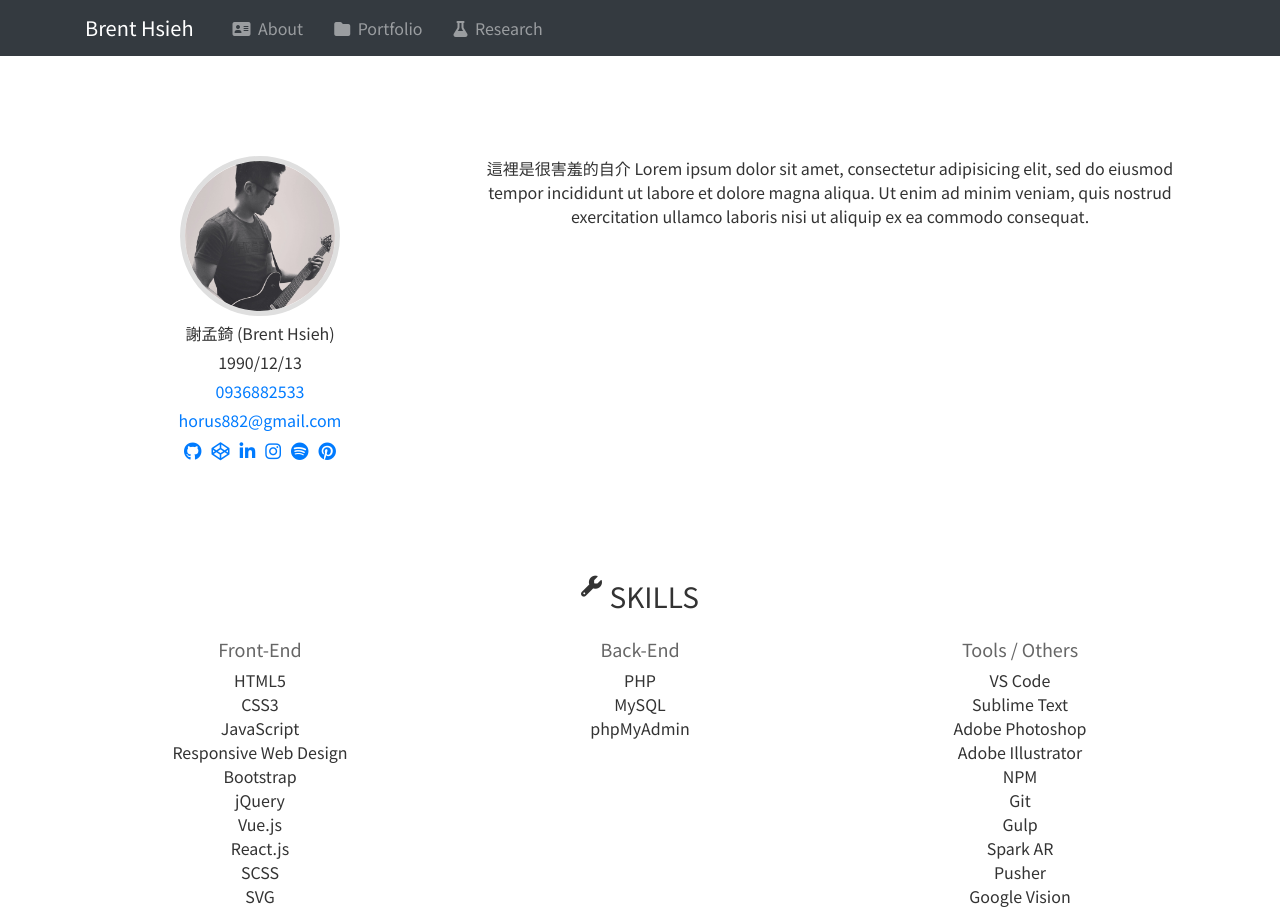
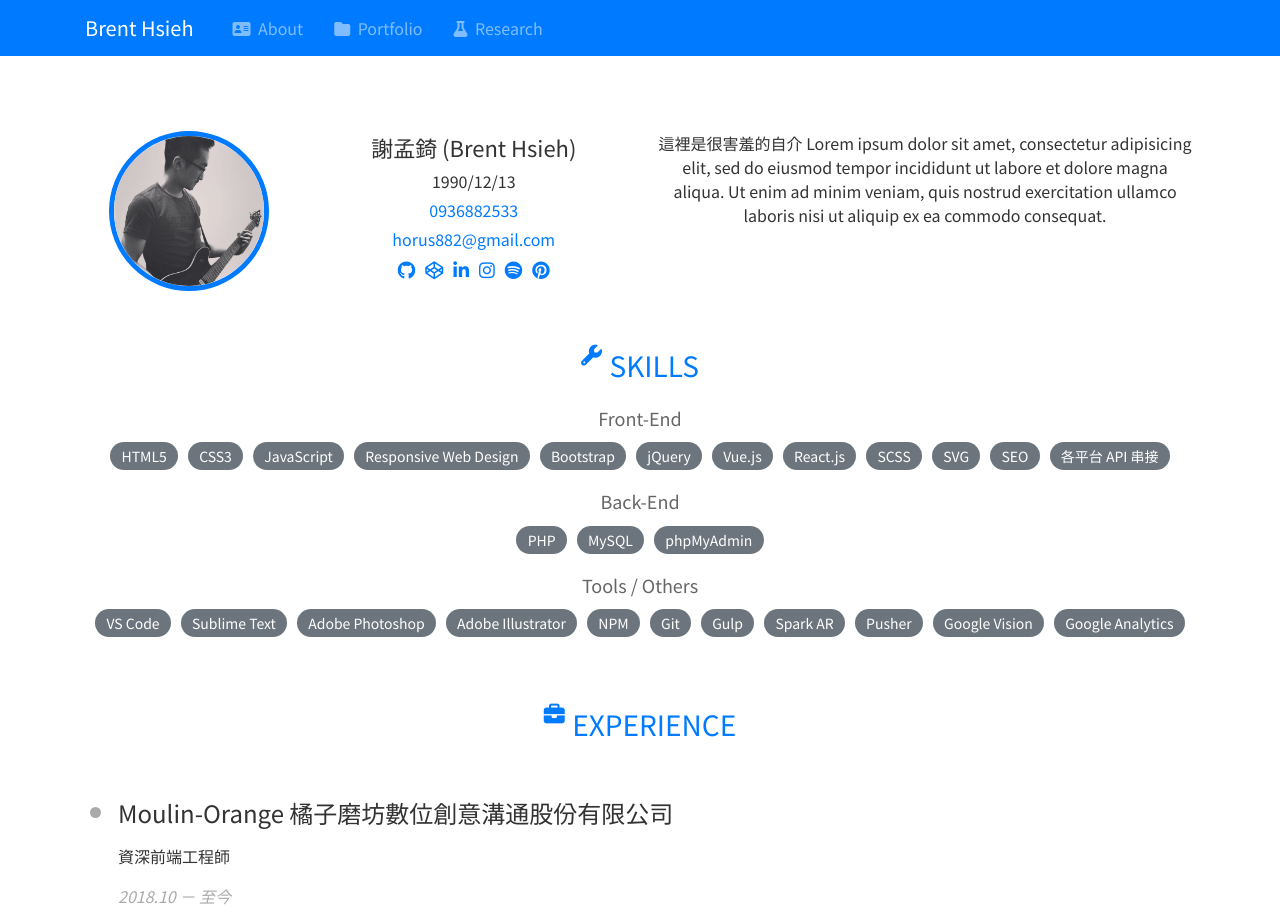
Before and after one commit to horus882/resume, a Vue app: page /#/about in a window 1280 px wide. Shown: the top 912 px of the page. Built offline with nearby package versions, Linux system fonts and the light colour scheme.

Commit message:
重配色，技能部分改用迴圈

```diff
--- a/src/components/Header.vue
+++ b/src/components/Header.vue
@@ -1,12 +1,14 @@
 <template>
   <header id="header" class="fixed-top">
       <!-- <h2>{{ this.$route.name }}</h2> -->
-    <nav class="navbar navbar-expand-md navbar-dark bg-dark">
+    <nav class="navbar navbar-expand-md navbar-dark bg-primary">
       <div class="container">
         <button class="navbar-toggler" type="button" data-toggle="collapse" data-target="#navbarToggler" aria-controls="navbarToggler" aria-expanded="false" aria-label="Toggle navigation">
           <span class="navbar-toggler-icon"></span>
         </button>
-        <h1><a class="navbar-brand" href="#">Brent Hsieh</a></h1>
+        <h1>
+          <router-link to="/about" class="navbar-brand">Brent Hsieh</router-link>
+        </h1>
         <div class="collapse navbar-collapse" id="navbarToggler">
           <ul class="navbar-nav mr-auto">
             <li class="nav-item">
--- a/src/components/about/Basic.vue
+++ b/src/components/about/Basic.vue
@@ -1,14 +1,20 @@
 <template>
-  <section id="basic" class="col-xs-12 col-md-4">
-    <div class="avatar">
+  <section id="basic" class="col-xs-12 col-md-4 col-lg-6">
+    <div class="row">
+      <div class="col-xs-12 col-lg-5">
+        <div class="avatar border-primary">
           <img src="../../assets/about/avatar.jpg">
         </div>
+      </div>
+      <div class="col-xs-12 col-lg-7">
         <p class="name">謝孟錡 (Brent Hsieh)</p>
         <p class="birthday">1990/12/13</p>
         <!-- <p class="gender">男性</p> -->
         <p class="mobile"><a href="tel:0936882533">0936882533</a></p>
         <p class="email"><a href="mailto:horus882@gmail.com">horus882@gmail.com</a></p>
         <Social />
+      </div>
+    </div>
   </section>
 </template>
 
@@ -27,4 +33,9 @@ export default {
 
 <style lang="scss" scoped>
 
+.name {
+  font-size: 22px;
+  font-weight: 500;
+}
+
 </style>
--- a/src/components/about/Education.vue
+++ b/src/components/about/Education.vue
@@ -1,6 +1,6 @@
 <template>
   <section id="education" class="col-xs-12">
-    <h2><i class="fas fa-xs fa-book"></i>Education</h2>
+    <h2 class="text-primary"><i class="fas fa-xs fa-book"></i>Education</h2>
     <ul>
       <li>
         <h4>東南科技大學 Tungnan University</h4>
--- a/src/components/about/Experience.vue
+++ b/src/components/about/Experience.vue
@@ -1,6 +1,6 @@
 <template>
   <section id="experience" class="col-xs-12">
-    <h2><i class="fas fa-xs fa-briefcase"></i>Experience</h2>
+    <h2 class="text-primary"><i class="fas fa-xs fa-briefcase"></i>Experience</h2>
     <ul>
       <li>
         <h4>Moulin-Orange 橘子磨坊數位創意溝通股份有限公司</h4>
--- a/src/components/about/Introduction.vue
+++ b/src/components/about/Introduction.vue
@@ -1,5 +1,5 @@
 <template>
-  <section id="introduction" class="col-xs-12 col-md-8">
+  <section id="introduction" class="col-xs-12 col-md-8 col-lg-6">
     <p class="description">這裡是很害羞的自介 Lorem ipsum dolor sit amet, consectetur adipisicing elit, sed do eiusmod tempor incididunt ut labore et dolore magna aliqua. Ut enim ad minim veniam, quis nostrud exercitation ullamco laboris nisi ut aliquip ex ea commodo consequat.</p>
   </section>
 </template>
--- a/src/components/about/Skills.vue
+++ b/src/components/about/Skills.vue
@@ -1,57 +1,66 @@
 <template>
   <section id="skills" class="col-xs-12">
-    <h2><i class="fas fa-xs fa-wrench"></i>Skills</h2>
-    <div class="container-fluid">
-      <div class="row">
-        <div class="col-xs-12 col-md-4">
-          <h3>Front-End</h3>
-          <ul>
-            <li>HTML5</li>
-            <li>CSS3</li>
-            <li>JavaScript</li>
-            <li>Responsive Web Design</li>
-            <li>Bootstrap</li>
-            <li>jQuery</li>
-            <li>Vue.js</li>
-            <li>React.js</li>
-            <li>SCSS</li>
-            <li>SVG</li>
-            <li>SEO</li>
-            <li>各平台 API 串接</li>
-          </ul>
-        </div>
-        <div class="col-xs-12 col-md-4">
-          <h3>Back-End</h3>
-          <ul>
-            <li>PHP</li>
-            <li>MySQL</li>
-            <li>phpMyAdmin</li>
-          </ul>
-        </div>
-        <div class="col-xs-12 col-md-4">
-          <h3>Tools / Others</h3>
-          <ul>
-            <li>VS Code</li>
-            <li>Sublime Text</li>
-            <li>Adobe Photoshop</li>
-            <li>Adobe Illustrator</li>
-            <li>NPM</li>
-            <li>Git</li>
-            <li>Gulp</li>
-            <li>Spark AR</li>
-            <li>Pusher</li>
-            <li>Google Vision</li>
-            <li>Google Analytics</li>
-          </ul>
-        </div>
-      </div>
+    <h2 class="text-primary"><i class="fas fa-xs fa-wrench"></i>Skills</h2>
+    <div class="">
+      <h3>Front-End</h3>
+      <p>
+        <span class="badge badge-pill badge-secondary" v-for="item in frontend">{{ item }}</span>
+      </p>
+    </div>
+    <div class="">
+      <h3>Back-End</h3>
+      <p>
+        <span class="badge badge-pill badge-secondary" v-for="item in backend">{{ item }}</span>
+      </p>
+    </div>
+    <div class="">
+      <h3>Tools / Others</h3>
+      <p>
+        <span class="badge badge-pill badge-secondary" v-for="item in others">{{ item }}</span>
+      </p>
     </div>
   </section>
 </template>
 
 <script>
 export default {
-  name: 'Skills'
+  name: 'Skills',
+  data() {
+    return {
+      frontend: [
+        'HTML5',
+        'CSS3',
+        'JavaScript',
+        'Responsive Web Design',
+        'Bootstrap',
+        'jQuery',
+        'Vue.js',
+        'React.js',
+        'SCSS',
+        'SVG',
+        'SEO',
+        '各平台 API 串接'
+      ],
+      backend: [
+        'PHP',
+        'MySQL',
+        'phpMyAdmin'
+      ],
+      others: [
+        'VS Code',
+        'Sublime Text',
+        'Adobe Photoshop',
+        'Adobe Illustrator',
+        'NPM',
+        'Git',
+        'Gulp',
+        'Spark AR',
+        'Pusher',
+        'Google Vision',
+        'Google Analytics'
+      ]
+    }
+  }
 }
 </script>
 
@@ -59,6 +68,21 @@ export default {
 
 #skills {
 
+  p {
+  }
+
+  .badge {
+
+    font-size: 14px;
+    font-weight: 400;
+    margin: 5px 5px;
+
+  }
+
+  .badge-pill {
+    padding: 0.5em 0.8em;
+  }
+
 }
 
 </style>
--- a/src/pages/About.vue
+++ b/src/pages/About.vue
@@ -47,7 +47,7 @@ export default {
 section {
 
 	width: 100%;
-	margin: 50px 0;
+	margin: 25px 0;
 
 	h2 {
 
```
Lines whose indentation alone changed are shown as unchanged.
